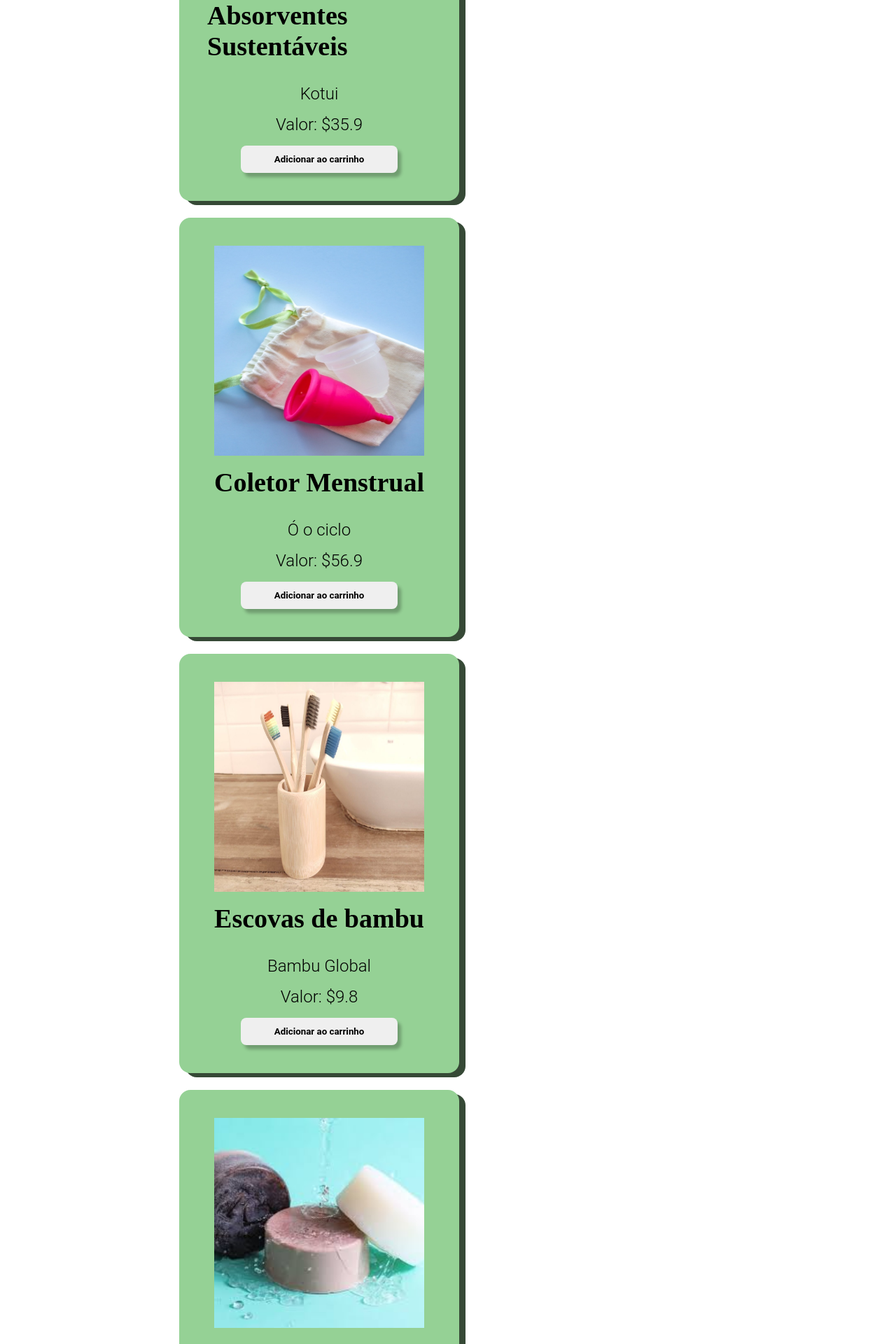
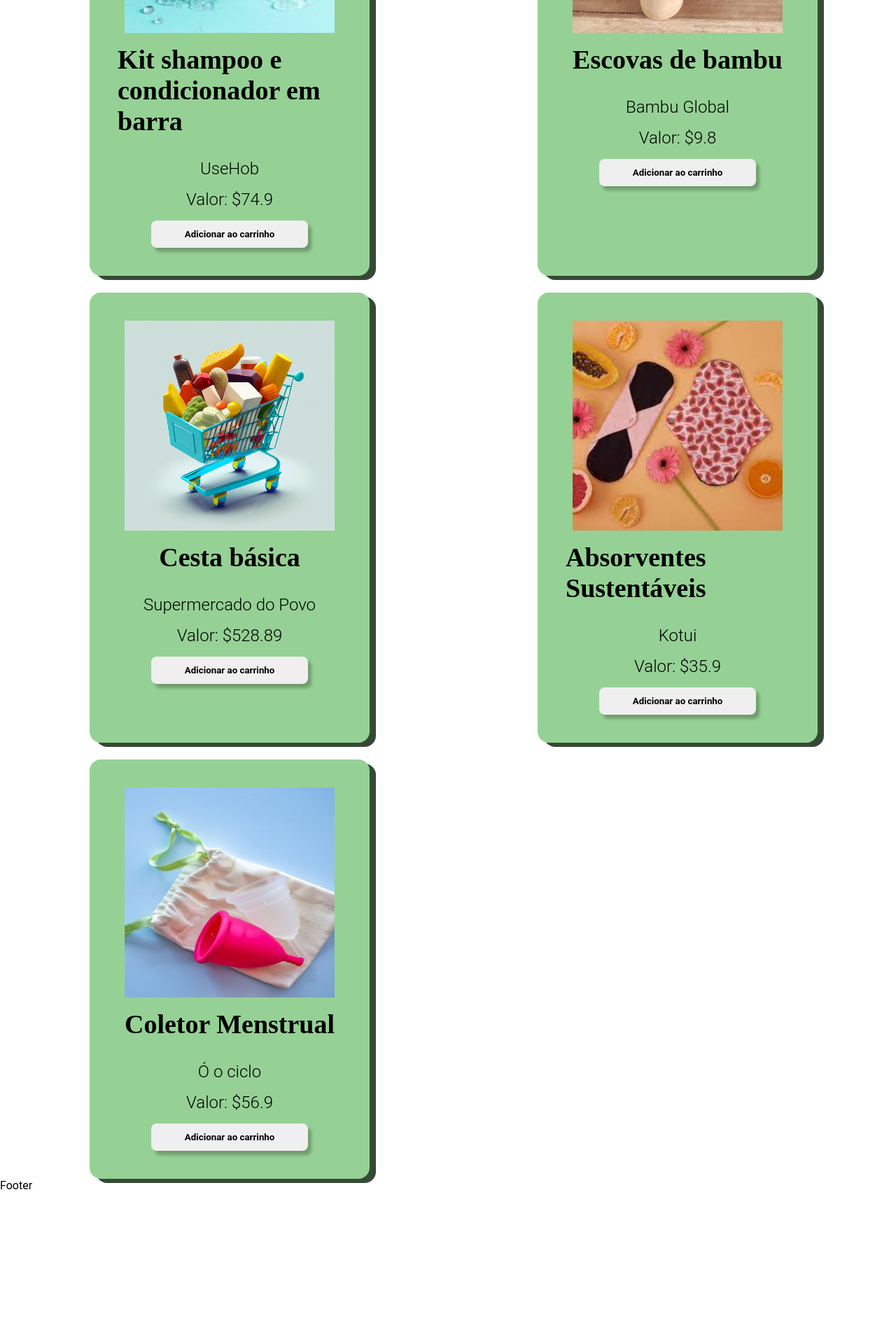
Before and after one commit to Wallace-Lentes/EcoMart, a React (Vite) app: page /produtos in a window 1280 px wide. Shown: the part 380-2300 px from the top of the page at 70% size. After the commit the page ends 2083 px from the top, so only its background shows below. Built offline with nearby package versions, Linux system fonts and the light colour scheme.

Commit message:
feat: implementação da notificação

```diff
--- /dev/null
+++ b/src/components/Notificacao/Notificacao.jsx
@@ -0,0 +1,17 @@
+import React, { useEffect, useState } from 'react'
+
+    const Notificacao = ({ taAberto, fecharNotificacao }) => {
+        useEffect(() => {
+          if (taAberto === true) {
+            setTimeout(() => {
+              fecharNotificacao()
+            }, 2000)
+          }
+        }, [taAberto])
+
+    return (
+        <div> Notificação </div>
+  )
+}
+
+export default Notificacao
--- a/src/pages/Produtos/Produtos.jsx
+++ b/src/pages/Produtos/Produtos.jsx
@@ -1,55 +1,77 @@
-import React from 'react'
-import  Card from '../../components/Card/Card'
-import { useState } from 'react'
+import React from "react";
+import Card from "../../components/Card/Card";
+import { useState } from "react";
+import Header from "../../components/views/LandingPage/Header/Header";
+import Footer from "../../components/views/LandingPage/Footer/Footer"
+import styled from "styled-components";
 
 const Produtos = () => {
+  // const [carrinho, setCarrinho] = useState([]);
+  // const handleClick=()=>{
 
-  const [addProdutos,setAddProdutos]=useState()
+    //essa funcao add o produto da lista de produtos, ao lista do carrinho
+    // 1a
+
+  //   const addProduto={Card(id)}
+
+  // }
 
   return (
-    <div className='produtos'>
+    <>
+
+      <Header />
+    <StyledProdutos className="produtos">
+
       <Card
         id={1}
-    titulo= "Absorventes Sustentáveis"
-    img= "/absorvente.jpeg"
-    valor= {35.90}
-    loja= "Kotui"
+        titulo="Kit shampoo e condicionador em barra"
+        img="/barras.jpeg"
+        valor={74.9}
+        loja="UseHob"
       />
-
       <Card
         id={2}
-    titulo= "Coletor Menstrual"
-    img= "/coletor.jpg"
-    valor= {56.90}
-    loja= "Ó o ciclo"
+        titulo="Escovas de bambu"
+        img ="/escovas.jpeg"
+        valor={9.8}
+        loja="Bambu Global"
       />
 
       <Card
         id={3}
-    titulo= "Escovas de bambu"
-    img= "/escovas.jpeg"
-    valor= {9.80}
-    loja= "Bambu Global"
+        titulo="Cesta básica"
+        img="/cestaBasica.jpg"
+        valor={528.89}
+        loja="Supermercado do Povo"
       />
 
       <Card
         id={4}
-    titulo= "Kit shampoo e condicionador em barra"
-    img= "/barras.jpeg"
-    valor= {74.90}
-    loja= "UseHob"
+        titulo="Absorventes Sustentáveis"
+        img="/absorvente.jpeg"
+        valor={35.9}
+        loja="Kotui"
       />
 
       <Card
         id={5}
-    titulo= "Cesta básica"
-    img= "/cestaBasica.jpg"
-    valor= {528.89}
-    loja= "Supermercado do Povo"
+        titulo="Coletor Menstrual"
+        img="/coletor.jpg"
+        valor={56.9}
+        loja="Ó o ciclo"
       />
+    </StyledProdutos>
+    <Footer/>
+    </>
+  );
+};
 
-    </div>
-  )
-}
 
-export default Produtos
+
+const StyledProdutos = styled.div`
+  max-width: 100vw;
+  display: grid;
+  grid-template-columns: 1fr 1fr;
+`
+
+export default Produtos;
```
Lines whose indentation alone changed are shown as unchanged.
